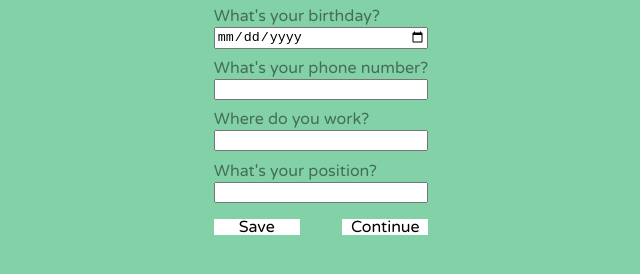
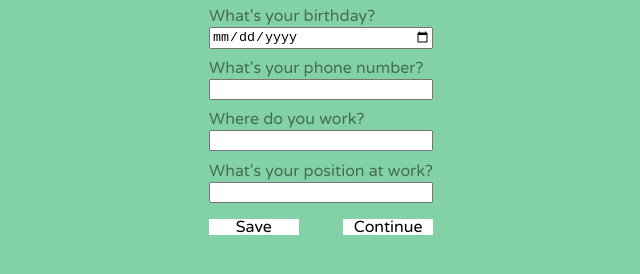
Before and after one commit to SimplyPhy/Senior_P1_EventPlanner, a website: page index.html in a window 1280 px wide. Both pictures are taken after typing "Sample", "name@example.com", "Sample123" into the empty fields and a click on the button "Create Profile". Shown: the part 206-480 px from the top of the page, without its empty margins (319-959 px from the left). Drawn offline with Linux system fonts and the light colour scheme; a web font is replaced by a local one.

Commit message:
Wording: adjust form label wording to be clearer

```diff
--- a/index.html
+++ b/index.html
@@ -53,7 +53,7 @@
         <input type="text" name="employer" id="employer">
       </label>
       <label for="position">
-        <span>What's your position? </span>
+        <span>What's your position at work? </span>
         <input type="text" name="position" id="position">
       </label>
       <div class="login-buttons">
```
